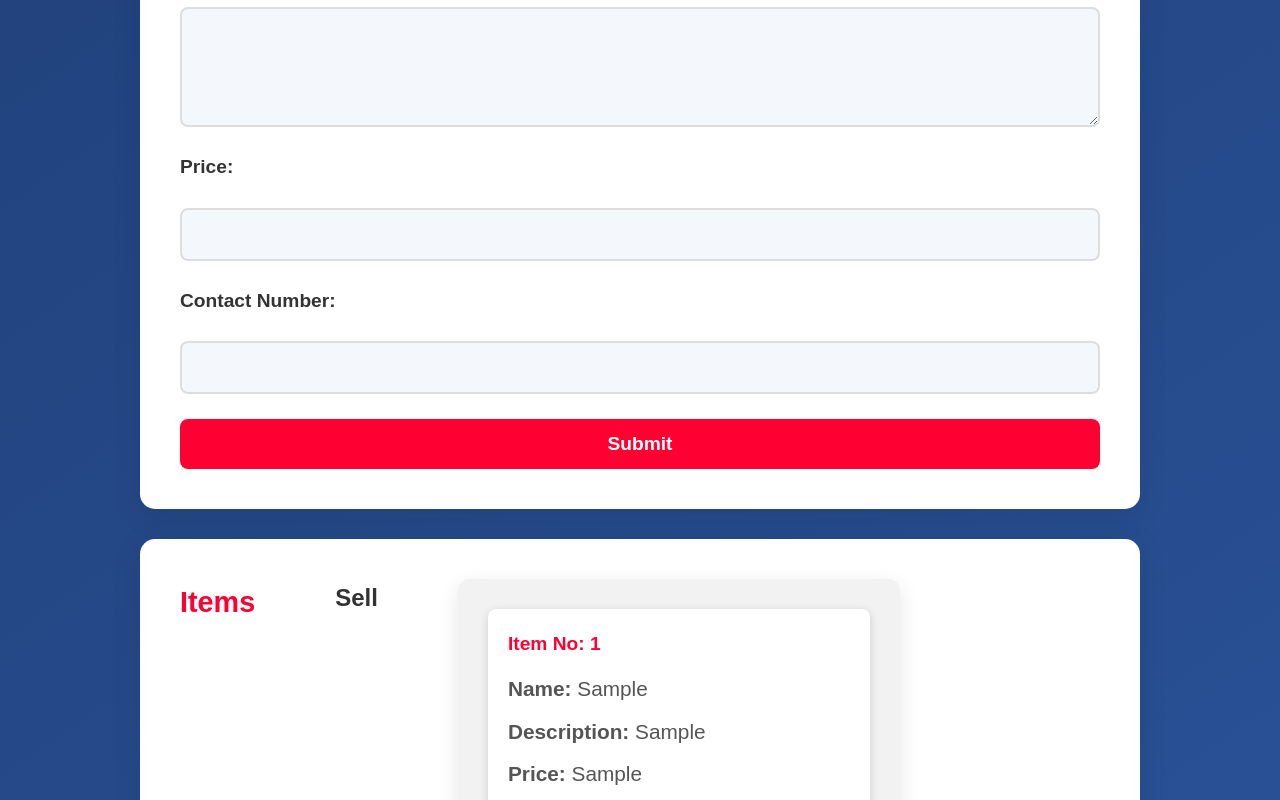
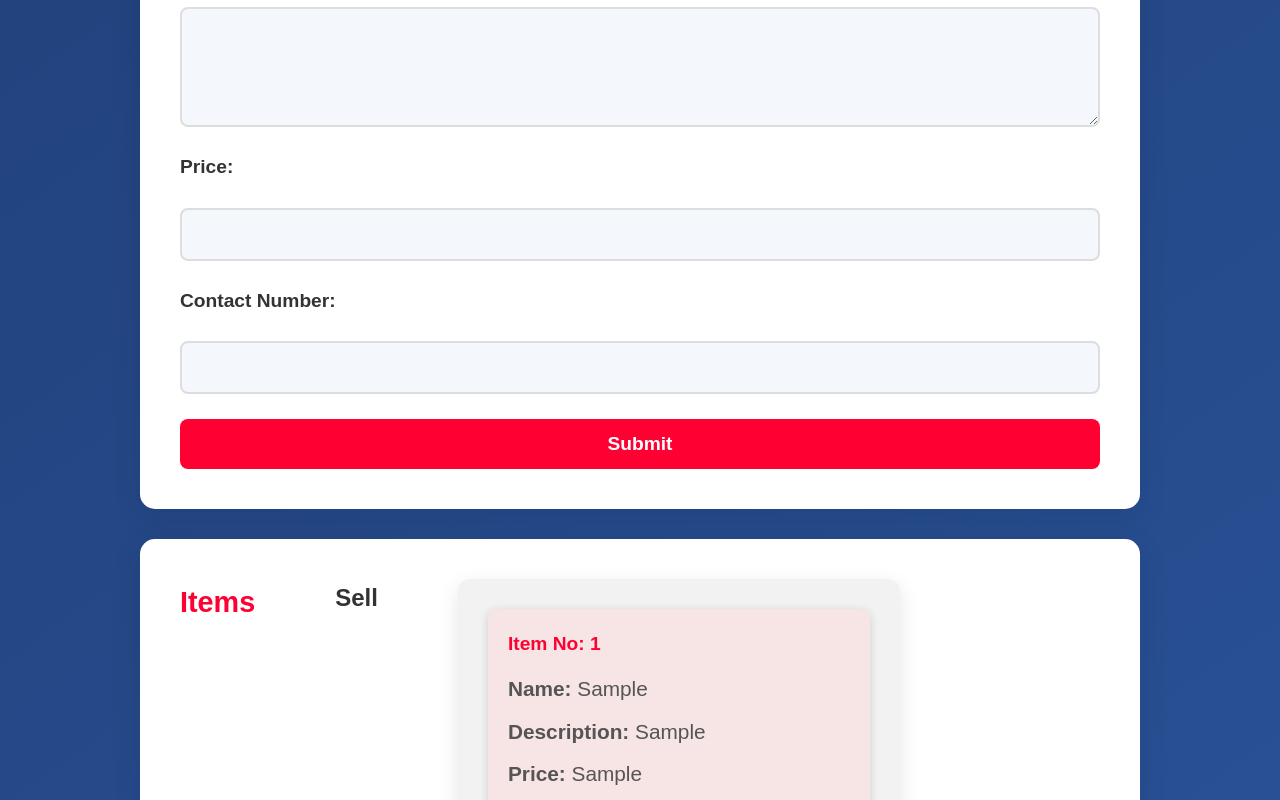
Before and after one commit to yeahHafijur/NITS-Inventory, a plain HTML site: page buy-sell.html in a window 1280 px wide. Both pictures are taken after typing "Sample", "Sample", "Sample", "Sample" into the empty fields and a click on the button "Submit". Shown: the part 875-1675 px from the top of the page. Drawn offline with Linux system fonts and the light colour scheme.

Commit message:
colour change

```diff
--- a/style.css
+++ b/style.css
@@ -264,7 +264,7 @@ form button:hover {
 .item {
     padding: 20px;
     margin-bottom: 20px;
-    background-color: #ffffff;
+    background-color: #f7e4e4;
     border-radius: 8px;
     box-shadow: 0 2px 10px rgba(0, 0, 0, 0.15);
 }
```
